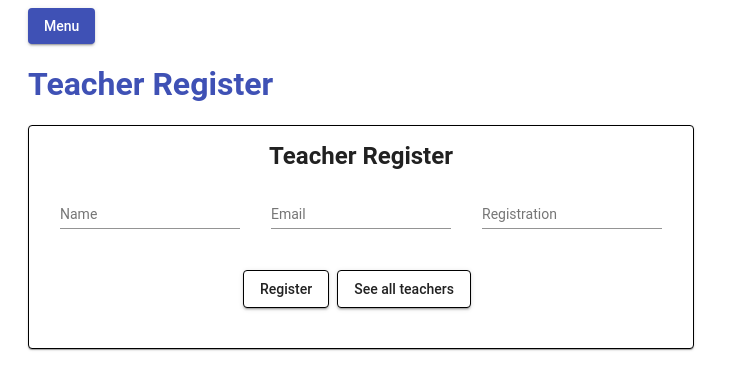
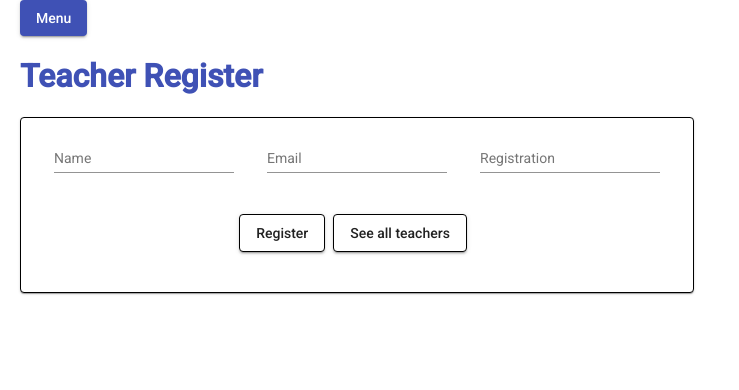
Before and after one commit to valquerrafael/gta, an Angular app: page /teacher-register in a window 1280 px wide. Shown: the top 390 px of the page, without its empty margins (0-739 px from the left). Built offline with nearby package versions, Linux system fonts and the light colour scheme.

Commit message:
adicionar angular material e ajustar titulos

```diff
--- a/angular.json
+++ b/angular.json
@@ -28,6 +28,7 @@
               "src/assets"
             ],
             "styles": [
+              "./node_modules/@angular/material/prebuilt-themes/indigo-pink.css",
               "src/styles.scss"
             ],
             "scripts": []
@@ -96,6 +97,7 @@
               "src/assets"
             ],
             "styles": [
+              "./node_modules/@angular/material/prebuilt-themes/indigo-pink.css",
               "src/styles.scss"
             ],
             "scripts": []
--- /dev/null
+++ b/db.json
@@ -0,0 +1,5 @@
+{
+  "institutions": [],
+  "students": [],
+  "teachers": []
+}
--- a/package.json
+++ b/package.json
@@ -11,10 +11,12 @@
   "private": true,
   "dependencies": {
     "@angular/animations": "^14.2.0",
+    "@angular/cdk": "~14.2.5",
     "@angular/common": "^14.2.0",
     "@angular/compiler": "^14.2.0",
     "@angular/core": "^14.2.0",
     "@angular/forms": "^14.2.0",
+    "@angular/material": "~14.2.5",
     "@angular/platform-browser": "^14.2.0",
     "@angular/platform-browser-dynamic": "^14.2.0",
     "@angular/router": "^14.2.0",
--- a/src/app/teacher/teacher-list/teacher-list.component.html
+++ b/src/app/teacher/teacher-list/teacher-list.component.html
@@ -1,7 +1,6 @@
-<h1 class="header">Teacher List</h1>
+<h1 class="header">Teachers List</h1>
 
 <mat-card *ngFor="let teacher of teachers">
-  <h2>Teacher List</h2>
   <mat-card-header>
     <mat-card-title>
       {{teacher.name}}
@@ -13,7 +12,7 @@
   </mat-card-content>
   <mat-card-actions>
     <button mat-icon-button (click)="delete(teacher.id)">
-      <mat-icon>X</mat-icon>
+      <mat-icon>delete</mat-icon>
     </button>
     <button mat-icon-button [routerLink]="['/teacher-update', teacher.id]">
       <mat-icon>edit</mat-icon>
--- a/src/app/teacher/teacher-register/teacher-register.component.html
+++ b/src/app/teacher/teacher-register/teacher-register.component.html
@@ -1,7 +1,6 @@
 <h1 class="header">Teacher {{buttonMessage}}</h1>
 
 <mat-card>
-  <h2>Teacher {{buttonMessage}}</h2>
   <mat-card-content class="inputs">
     <mat-form-field>
       <mat-label>Name</mat-label>
--- a/src/index.html
+++ b/src/index.html
@@ -6,6 +6,9 @@
   <base href="/">
   <meta name="viewport" content="width=device-width, initial-scale=1">
   <link rel="icon" type="image/x-icon" href="favicon.ico">
+  <link rel="preconnect" href="https://fonts.gstatic.com">
+  <link href="https://fonts.googleapis.com/css2?family=Roboto:wght@300;400;500&display=swap" rel="stylesheet">
+  <link href="https://fonts.googleapis.com/icon?family=Material+Icons" rel="stylesheet">
 </head>
 <body>
   <app-root></app-root>
--- a/src/styles.scss
+++ b/src/styles.scss
@@ -1,2 +1,4 @@
 /* You can add global styles to this file, and also import other style files */
 @import "~@angular/material/prebuilt-themes/indigo-pink.css";
+html, body { height: 100%; }
+body { margin: 0; font-family: Roboto, "Helvetica Neue", sans-serif; }
```
Also changed, not shown: src/app/shared/model/Teacher.ts (+4 -4 lines), 1 other file (tests, documents, lock files or other folders).
